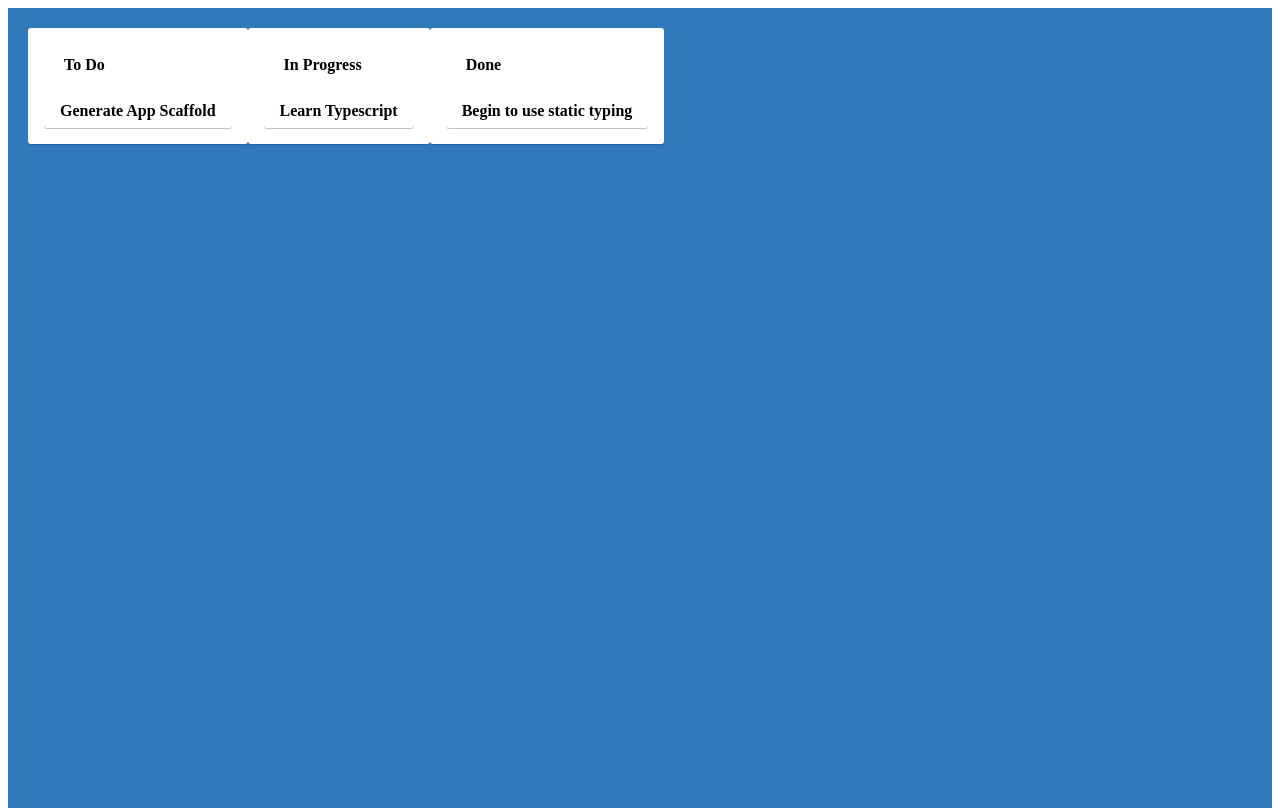
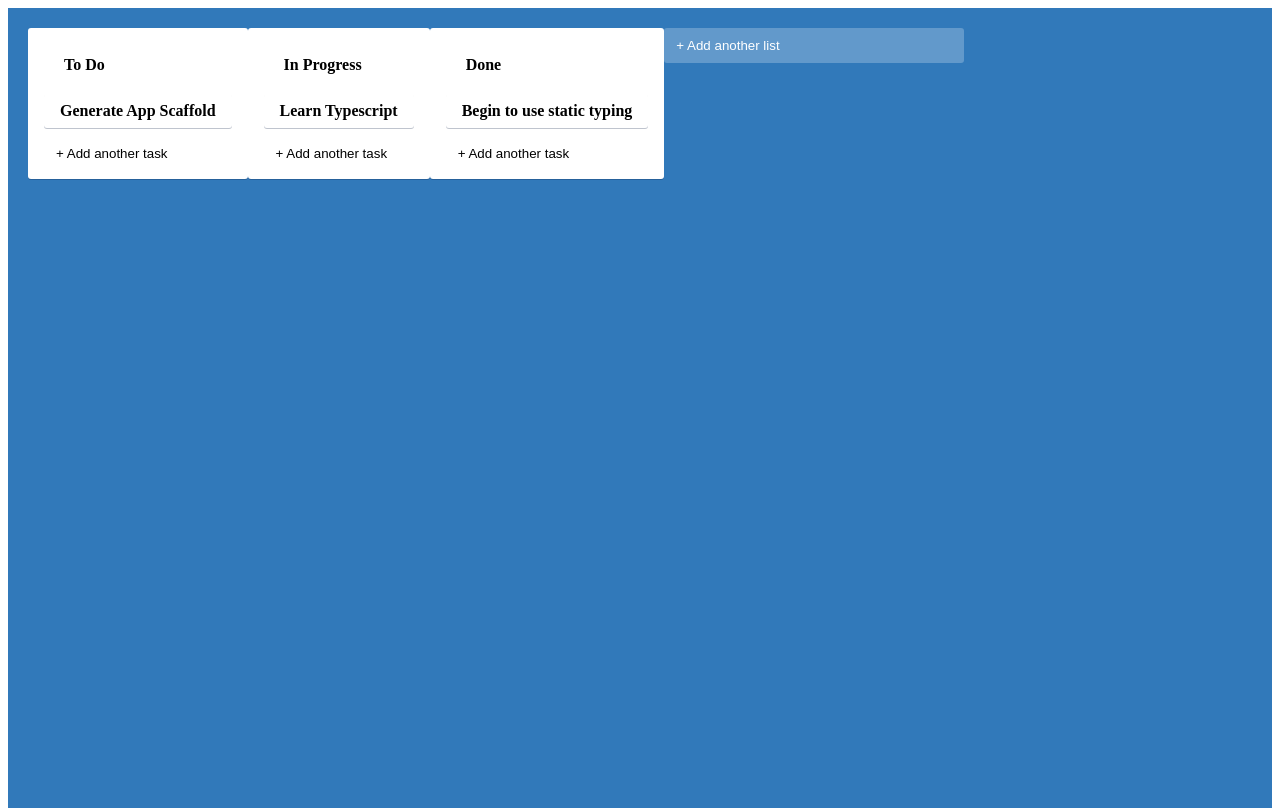
Before and after one commit to amosdesigns/newlinebooktypesrciptbook, a React (Create React App) app: page / in a window 1280 px wide. Built offline with nearby package versions, Linux system fonts and the light colour scheme.

Commit message:
bug fix up to  pg54

```diff
--- a/src/AddNewItem.tsx
+++ b/src/AddNewItem.tsx
@@ -1,10 +1,11 @@
 import React, {useState} from "react";
 import {AddItemButton} from "./styles";
+import {NewItemForm} from './NewItemForm';
 
 interface AddNewItemProps {
-    onAdd(text: string): void;
-    toggleButtonText: string;
-    dark?: boolean;
+    onAdd(text:any):void;
+    toggleButtonText:string;
+    dark?:boolean;
 }
 
 export const AddNewItem = (props: AddNewItemProps) => {
@@ -13,7 +14,7 @@ export const AddNewItem = (props: AddNewItemProps) => {
     if (showForm) {
         return (
             <NewItemForm
-                onAdd={text => {
+                onAdd={text=> {
                     onAdd(text);
                     setShowForm(false);
                 }}
--- a/src/App.tsx
+++ b/src/App.tsx
@@ -1,7 +1,9 @@
 import React from "react";
 import {Column} from "./Column";
 import {Card} from "./Card";
+import {AddNewItem} from "./AddNewItem";
 import {AppContainer} from "./styles";
+
 
 const App = () => {
     return (
@@ -15,6 +17,7 @@ const App = () => {
             <Column text="Done">
                 <Card text="Begin to use static typing"/>
             </Column>
+            <AddNewItem toggleButtonText="+ Add another list" onAdd={console.log} />
         </AppContainer>
     );
 };
--- a/src/Column.tsx
+++ b/src/Column.tsx
@@ -1,4 +1,5 @@
 import React from "react";
+import {AddNewItem} from "./AddNewItem";
 import {ColumnTitle, CardContainer} from "./styles";
 interface ColumnProps {
     text: string
@@ -12,6 +13,11 @@ export const Column = ({
         <CardContainer>
             <ColumnTitle>{text}</ColumnTitle>
             {children}
+            <AddNewItem
+            toggleButtonText="+ Add another task"
+            onAdd={console.log}
+            dark
+            />
         </CardContainer>
     );
 };
--- a/src/NewItemForm.tsx
+++ b/src/NewItemForm.tsx
@@ -2,19 +2,17 @@ import React, { useState } from "react";
 import { NewItemFormContainer, NewItemButton, NewItemInput } from "./styles";
 
 interface NewItemFormProps {
-    onAdd(text: string): void;
+    onAdd(text: string): void
 }
-export const NewItemForm = (props: AddNewItemProps) => {
+export const NewItemForm = (props: NewItemFormProps) => {
     const [text, setText] = useState("");
 return (
     <NewItemFormContainer>
       <NewItemInput
         value={text}
-                onChange={e => setText(e.target.value)} />
-            <NewItemButton
-                onClick={()=> onAdd(text)}>
+        onChange={e => setText(e.target.value)}
+        /><NewItemButton onClick={()=>props.onAdd(text)}>
          Create
          </NewItemButton>
     </NewItemFormContainer>
-    )
-}
+) }
```
Lines whose indentation alone changed are shown as unchanged.
